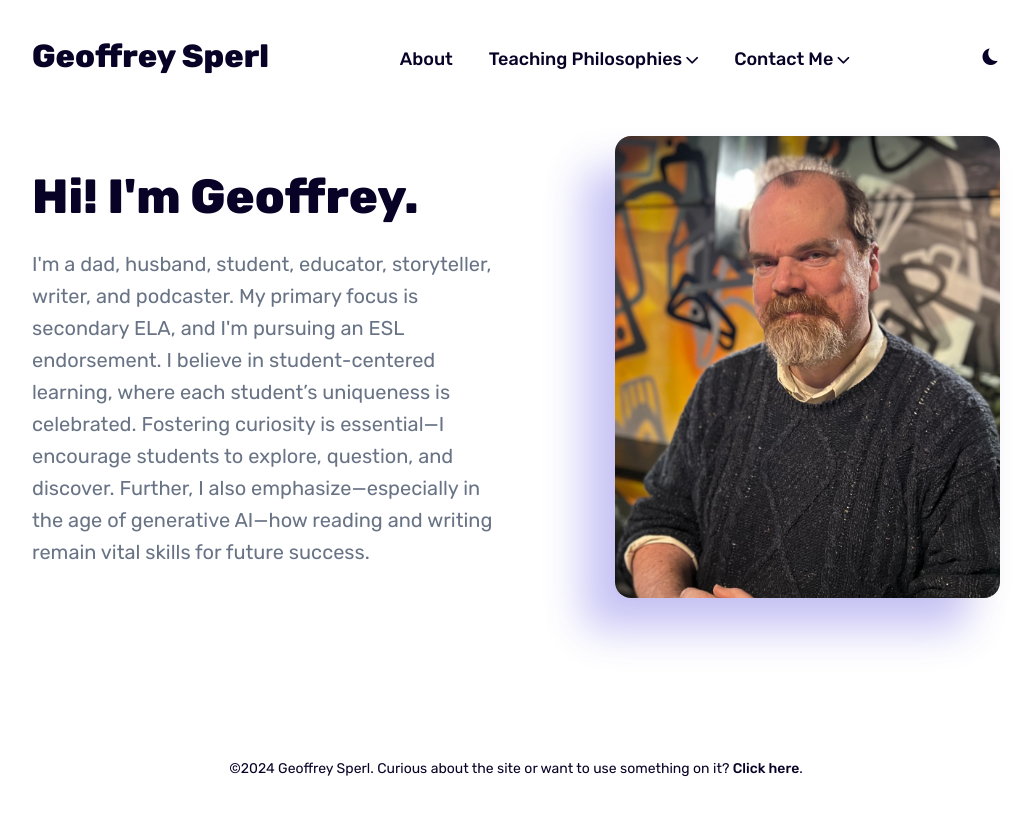
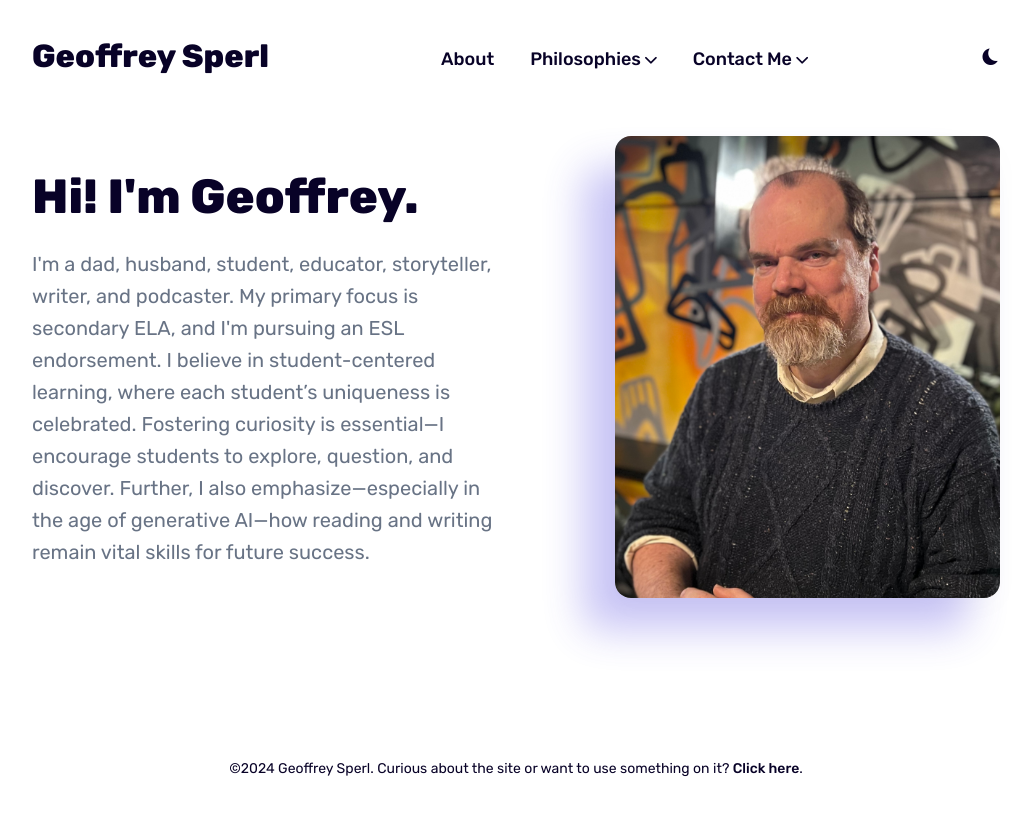
Before and after one commit to geoffreysperl/teaching, a Jekyll site: the page built from index.html, in a window 1280 px wide. Shown: the top 816 px of the page, without its empty margins (124-1155 px from the left). Built offline with Jekyll 4.4.1, drawn with Linux system fonts in a browser that asks for light colours.

Commit message:
One fix on settings

```diff
--- a/_data/settings.yml
+++ b/_data/settings.yml
@@ -9,7 +9,7 @@ menu__settings:
   menu__items:
     - title: 'About'
       url: '/about/'
-    - title: 'Teaching Philosophies'
+    - title: 'Philosophies'
       submenu:
       - url: '/reflective/'
         title: 'Reflective'
```
